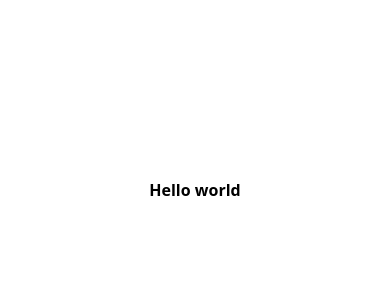
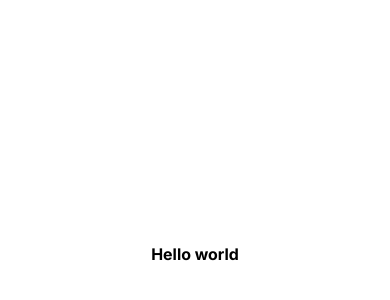
Before and after one commit to jeffreydyao/houston, a Next.js app: page / in a window 390 px wide. Shown: the part 232-532 px from the top of the page. Built offline with nearby package versions, Linux system fonts and the light colour scheme.

Commit message:
wip: inter

```diff
--- a/app/layout.tsx
+++ b/app/layout.tsx
@@ -1,5 +1,6 @@
 import "@/styles/globals.css";
 import type { Metadata } from "next";
+import localFont from "next/font/local";
 
 export const baseMetadata = {
   url: "https://jyao.me",
@@ -39,14 +40,33 @@ export const metadata: Metadata = {
   },
 };
 
+const InterVariable = localFont({
+  src: [
+    {
+      path: "../fonts/inter-variable.woff2",
+      style: "normal",
+    },
+    {
+      path: "../fonts/inter-variable-italic.woff2",
+      style: "italic",
+    },
+  ],
+  display: "swap",
+  variable: "--font-inter-var",
+});
+
 export default function RootLayout({
   children,
 }: {
   children: React.ReactNode;
 }) {
   return (
-    <html lang="en">
-      <body>{children}</body>
+    <html lang="en" className={`${InterVariable.variable}`}>
+      <body className="flex items-center justify-center px-8 lg:px-0">
+        <main className="flex-auto min-w-0 max-w-4xl mt-16 flex flex-col">
+          {children}
+        </main>
+      </body>
     </html>
   );
 }
--- a/tailwind.config.ts
+++ b/tailwind.config.ts
@@ -7,7 +7,11 @@ const config: Config = {
     "./app/**/*.{js,ts,jsx,tsx,mdx}",
   ],
   theme: {
-    extend: {},
+    extend: {
+      fontFamily: {
+        sans: ["var(--font-inter-var)", "system-ui", "sans-serif"],
+      },
+    },
   },
   plugins: [],
 };
```
Also changed, not shown: fonts/inter-variable-italic.woff2 (added), fonts/inter-variable.woff2 (added).
